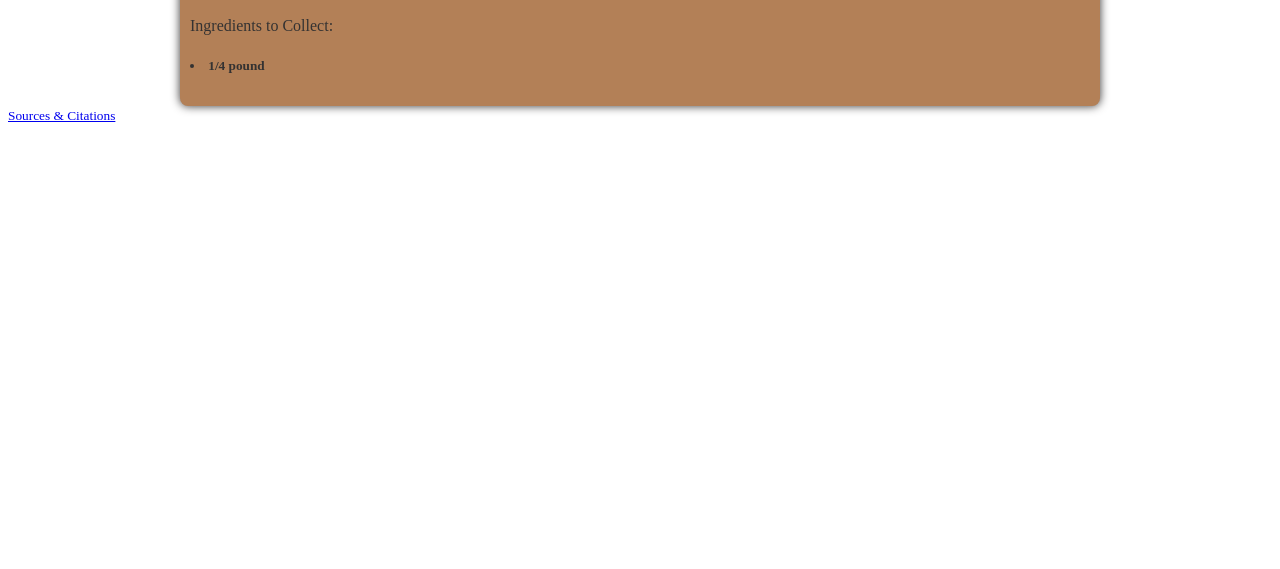
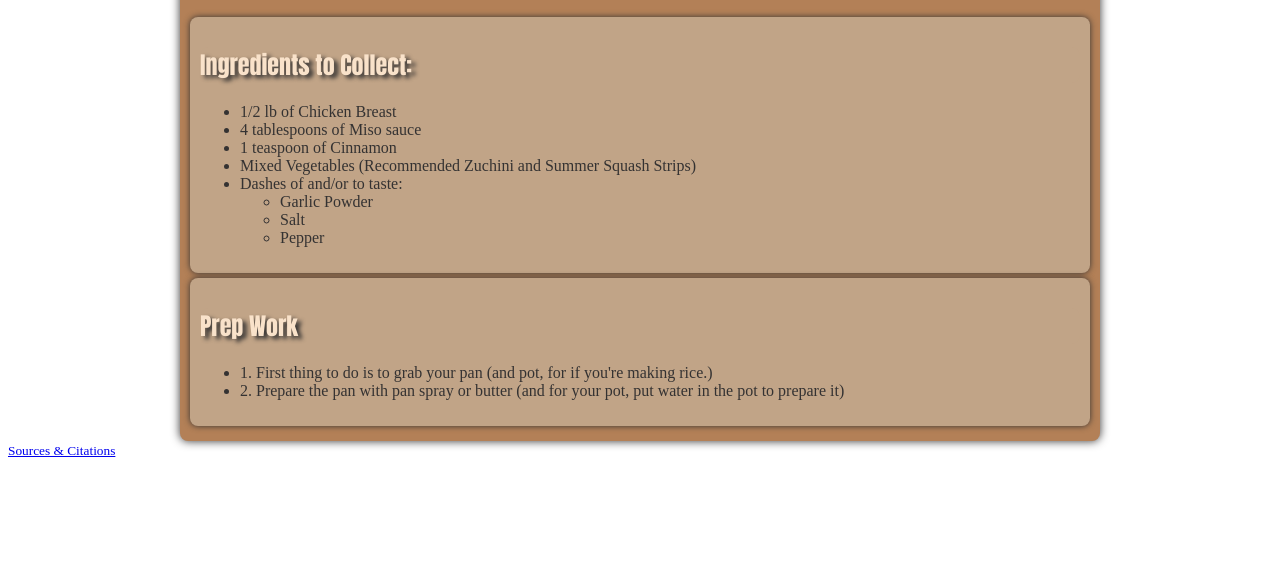
Before and after one commit to IACS-26-27/web-design-1-recipe-assignment-pixel-infinitum22, a website: page index.html in a window 1280 px wide. Shown: the part 231-800 px from the top of the page. Drawn offline with Linux system fonts and the light colour scheme.

Commit message:
next steps; almost finished

```diff
--- a/index.html
+++ b/index.html
@@ -11,12 +11,29 @@
     <!-- Your recipe goes here! -->
     <main>
       <h1>Bold Miso Chicken and Vegetables</h1>
-      <h1>(1</h1>
-      <div class="ingredients"
+      <h1>(1 serving measurements)</h1>
+      <div class="ingredients">
       <h2>Ingredients to Collect:</h2>
-      <h5>
-        <li>1/4 pound </li>
-      </h5>
+        <ul>
+          <li>1/2 lb of Chicken Breast</li>
+          <li>4 tablespoons of Miso sauce</li>
+          <li>1 teaspoon of Cinnamon</li>
+          <li>Mixed Vegetables (Recommended Zuchini and Summer Squash Strips)</li>
+          <li>Dashes of and/or to taste:<ul>
+            <li>Garlic Powder</li>
+            <li>Salt</li>
+            <li>Pepper</li>
+            </ul>
+        </li>
+        </ul>
+      </div>
+      <div class="prepping">
+      <h2>Prep Work</h2>
+      <ul>
+      <li>1. First thing to do is to grab your pan (and pot, for if you're making rice.)</li>
+      <li>2. Prepare the pan with pan spray or butter (and for your pot, put water in the pot to prepare it)</li>
+      </ul>
+      </div>
 
     </main>
     <footer>
--- a/styles.css
+++ b/styles.css
@@ -13,14 +13,13 @@ h1 {
     color: rgb(52, 50, 50);
 }
 h2 {
-  color:rgb(198, 106, 25);
+  color:rgb(249, 226, 202);
   font-family: Impact, Haettenschweiler, 'Arial Narrow Bold', sans-serif;
   background-color: rgb(193, 164, 135);
-    border-style: solid;
     border-width: 2px;
     border-color: rgb(247, 247, 251);
     border-radius: 8px;
-   box-shadow: 0px 0px 10px 0px; color: rgb(52, 50, 50);
+    text-shadow: 4px 3px 4px rgb(52, 50, 50);
 }
 main {
   background-color: rgb(179, 128, 87);
@@ -34,3 +33,26 @@ main {
     box-shadow: 0px 0px 10px 0px;
     color: rgb(52, 50, 50);
 }
+div.ingredients {
+  background-color: rgb(193, 164, 135);
+  padding: 8px;
+  max-width: 900px;
+    border-style: solid;
+    border-width: 2px;
+    border-color: rgba(247, 247, 251, 0);
+    border-radius: 8px;
+    box-shadow: 0px 0px 6px 0px;
+    color: rgb(52, 50, 50);
+}
+div.prepping {
+  background-color: rgb(193, 164, 135);
+  padding: 8px;
+  max-width: 900px;
+  margin-block: 5px;
+  border-style: solid;
+  border-width: 2px;
+  border-color: rgba(247, 247, 251, 0);
+  border-radius: 8px;
+  box-shadow: 0px 0px 6px 0px;
+  color: rgb(52, 50, 50);
+}
```
Also changed, not shown: citations.html (+7 -1 lines).
